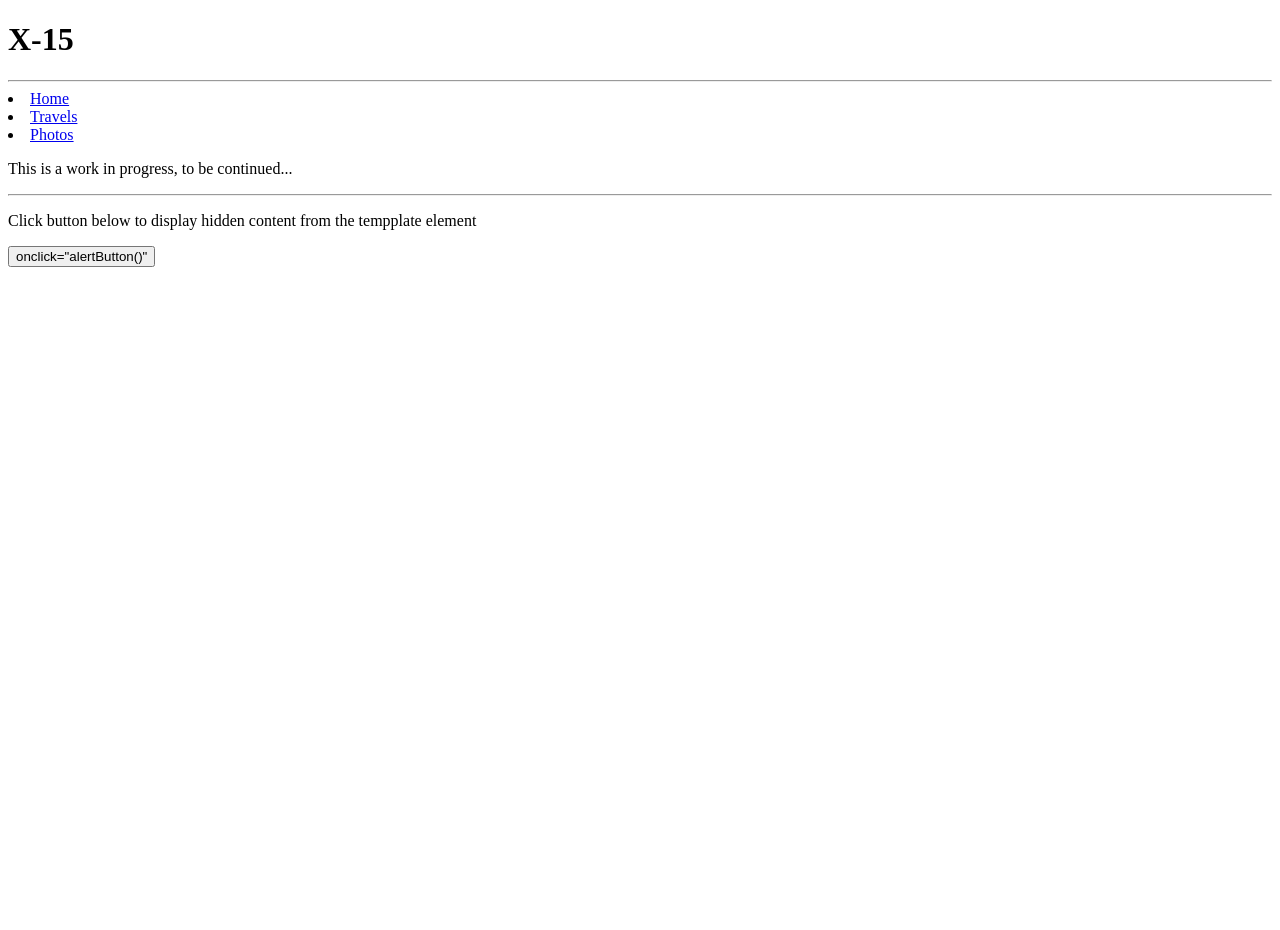
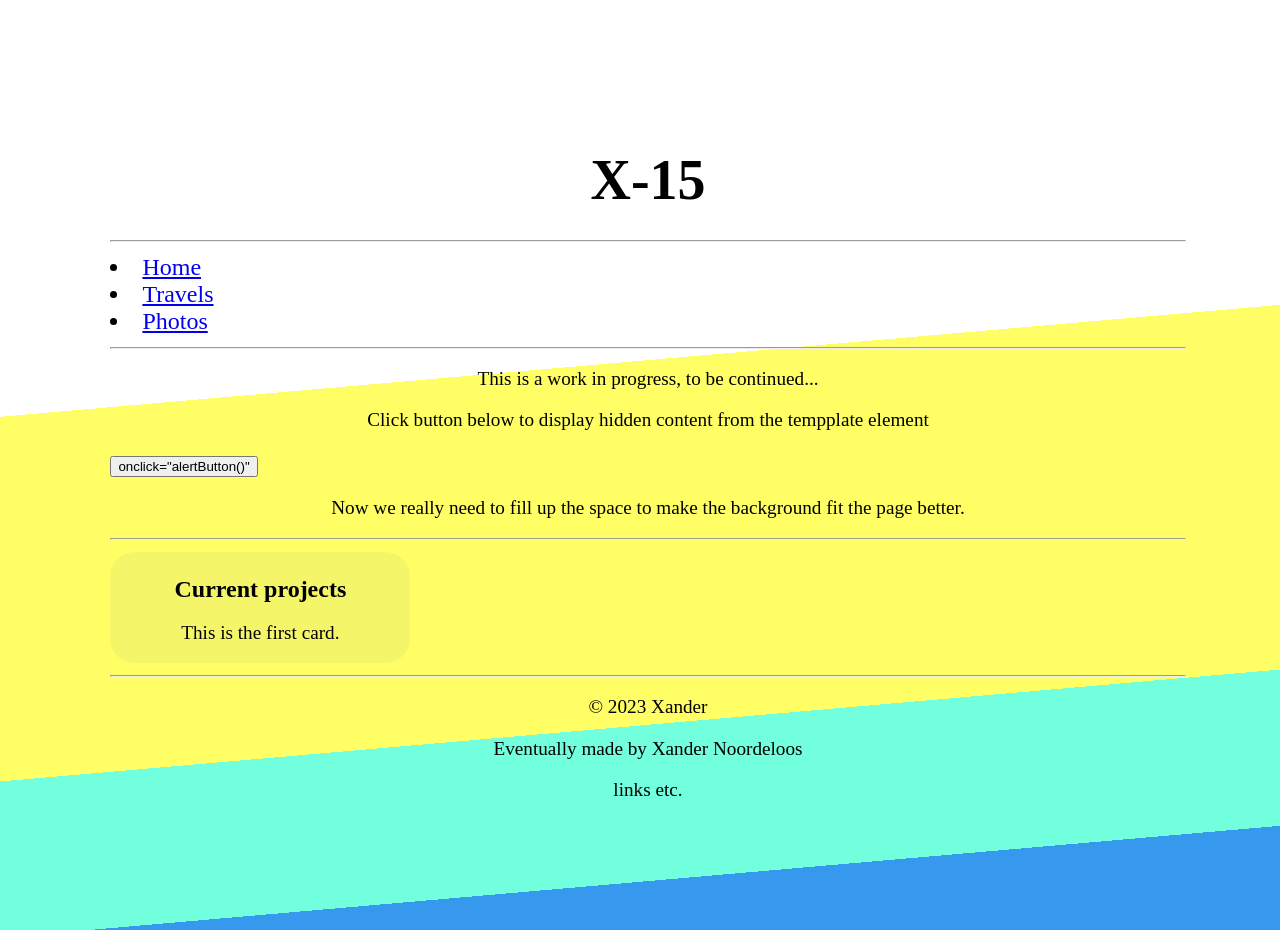
Before and after one commit to XanderHenrik/XanderHenrik.github.io, a plain HTML site: page index.html in a window 1280 px wide. Before the commit the page ends 800 px from the top, so only its background shows below. Drawn offline with Linux system fonts and the light colour scheme.

Commit message:
Start made on the CSS part of the project

```diff
--- /dev/null
+++ b/fan.css
@@ -0,0 +1,92 @@
+/* Main layout styles */
+/* -------------------------------------------------------------------------- */
+
+*,
+*::before,
+*::after {
+    box-sizing: border-box;
+
+}
+
+/* TODO: fix an actual dark mode, everyone wants to see it */
+dark-mode {
+    background-color: #121212;
+    color: #ffffff;
+}
+
+body {
+    padding: min(10em, 8%);
+    font-size: 1.5rem;
+    width: 100vw;
+    height: max(100vh, 100%);
+    /* height: 100dvh; */
+    background-image: linear-gradient(175deg,
+        #ffffff 40%,
+        #ffff65 40%, #ffff65 75%,
+        #71ffde 75%, #71ffde 90%,
+        #3799ee 90%);
+}
+
+.scroll-box {
+    /* display: grid;
+    grid-template-columns: 1fr 1fr; */
+    display: flex;
+    /* width: calc(50% - 3em); */
+    width: 300px;
+    gap: 20px;
+    border-radius: 1em;
+    overflow-x: scroll;
+    scroll-snap-type: x mandatory;
+}
+
+.cards {
+    display: grid;
+    grid-template-columns: 1fr 1fr;
+    padding: 1em;
+    /* width: calc(50% - 3em); */
+    align-content: center;
+    justify-content: center;
+}
+
+.glass-card {
+    scroll-snap-align: center;
+    flex-shrink: 0;
+    background: rgba(157, 155, 155, 0.1);
+    backdrop-filter: blur(10px);
+    border-radius: 1em;
+    box-shadow: 0 4px 8px rgba(0, 0, 0, 0.1);
+    /* border: #a9a9a9 1px solid; */
+    width: 300px;
+    gap: 1em;
+    padding: 1em 1,2em;
+}
+
+
+/* Content styles */
+/* -------------------------------------------------------------------------- */
+h1 {
+    font-size: clamp(1.8rem, calc(7vw + 1rem), 3.5rem);
+    text-align: center;
+    margin-bottom: 0.5em;
+}
+
+h3 {
+    font-size: clamp(1.2rem, calc(4vw + 0.5rem), 1.5rem);
+    text-align: center;
+    margin-bottom: 0.5em;
+}
+
+p {
+    font-size: clamp(1rem, calc(3vw + 0.5rem), 1.2rem);
+    text-align: center;
+    margin-bottom: 1em;
+}
+
+image {
+    max-width: 100%;
+    height: auto;
+    aspect-ratio: 1 / 1;
+    /* aspect-ratio: 16 / 9;  for landscape images */
+    /* aspect-ratio: 9 / 16;  for portrait images */
+    object-fit: cover;
+}
--- a/index.html
+++ b/index.html
@@ -2,35 +2,72 @@
 <html lang="en">
 
 <head>
-<link rel="stylesheet" href+styles.css/>
-
 <meta charset="UTF-8">
 <meta name="viewport" content="width=device-width, initial-scale=1.0">
 <title>X15 - Landingzone</title>
 
+<link rel="stylesheet" href="fan.css"/>
+
 </head>
 
 <body>
+    <div class="site-header">
         <h1>X-15</h1>
         <hr>
-    <nav>
-        <li><a href="./">Home</a></li>
+        <nav class="navbar">
+            <li><a href="./index.html">Home</a></li>
             <li><a href="./pages/travels.html">Travels</a></li>
             <li><a href="./pages/gallery.html">Photos</a></li>
         </nav>
+    </div>
+    <hr>
+    <div class="welcome-content">
         <p>
             This is a work in progress, to be continued...
         </p>
 
-    <hr>
 
         <p>Click button below to display hidden content from the tempplate element</p>
         <button> onclick="alertButton()"</button>
 
-    <template>
+        <p>
+            Now we really need to fill up the space to make the background fit the
+            page better.
+        </p>
+
+        <hr>
+        <!-- <p>
             <h2>Mark being made</h2>
             <img src="./images/1st_rendition_logo.png" width="214" height="204">
-    </template>
+        </p> -->
+    </div>
+    <div> <!-- class="cards">-->
+
+        <div class="scroll-box">
+            <div class="glass-card">
+                <h3>Current projects</h3>
+                <p>This is the first card.</p>
+            </div>
+
+            <div class="glass-card">
+                <h3>Current projects</h3>
+                <p>This is the first card.</p>
+            </div>
+            <div class="glass-card">
+                <h3>Card 2</h3>
+                <p>This is the second card.</p>
+            </div>
+        </div>
+
+    </div>
+
+    <hr>
+
+    <div class="site-footer">
+        <p>© 2023 Xander</p>
+        <p>Eventually made by Xander Noordeloos</p>
+        <p>links etc.</p>
+    </div>
 </body>
 
 <script src="app.js"></script>
--- a/styles.css
+++ /dev/null
@@ -1,3 +0,0 @@
-h1 {
-    color :chocolate
-}
```
Also changed, not shown: pages/gallery.html (+7 -3 lines), pages/travels.html (+10 -3 lines), images/1st_rendition_logo.png, 1 other file. Lines whose indentation alone changed are shown as unchanged.
